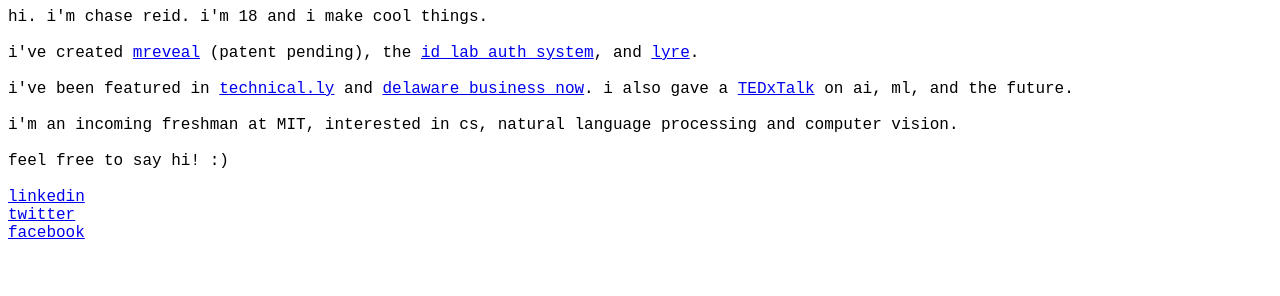
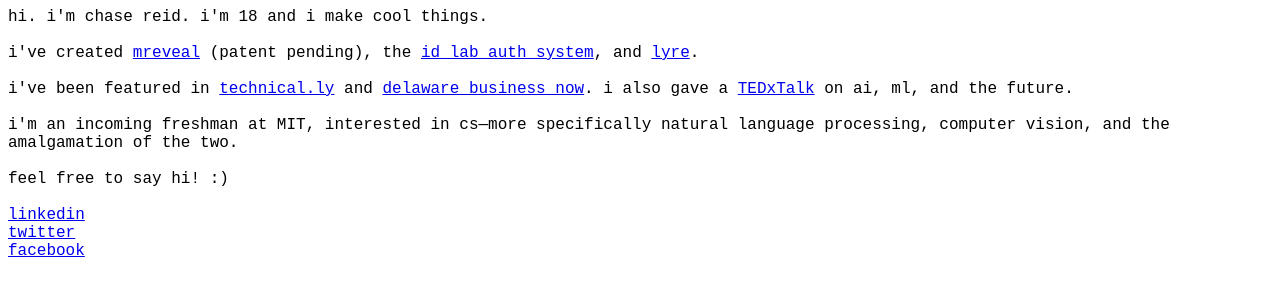
Before and after one commit to chasecreates/chasecreates.github.io, a plain HTML site: page index.html in a window 1280 px wide. Drawn offline with Linux system fonts and the light colour scheme.

Commit message:
Update index.html

```diff
--- a/index.html
+++ b/index.html
@@ -18,7 +18,7 @@
       <br><br>
       i've been featured in <a href="https://technical.ly/delaware/2017/02/21/chase-reid-coding-profhacks/">technical.ly</a> and <a href="http://delawarebusinessnow.com/2017/05/tech-forum-showcases-promising-technologies/">delaware business now</a>. i also gave a <a href="https://www.youtube.com/watch?v=eFwaRDqTUL8">TEDxTalk</a> on ai, ml, and the future.
       <br><br>
-      i'm an incoming freshman at MIT, interested in cs, natural language processing and computer vision.
+      i'm an incoming freshman at MIT, interested in cs—more specifically natural language processing, computer vision, and the amalgamation of the two.
 
        <br><br>
       feel free to say hi! :) <br><br>
```
